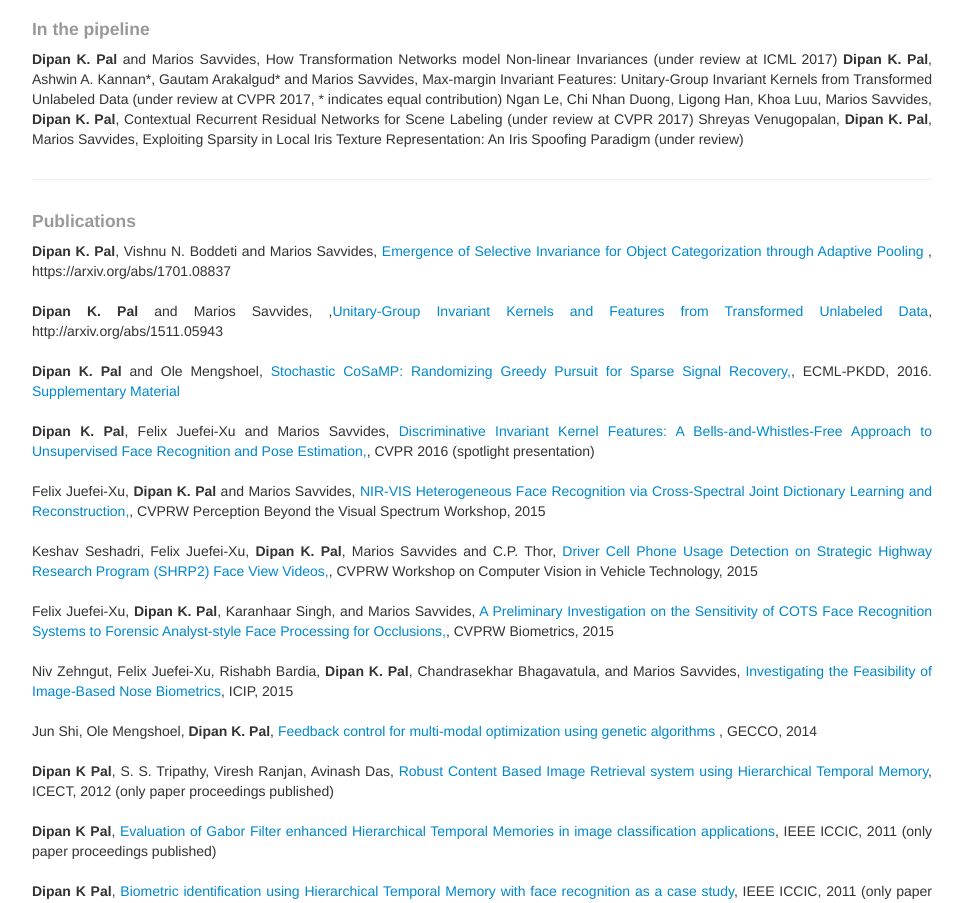
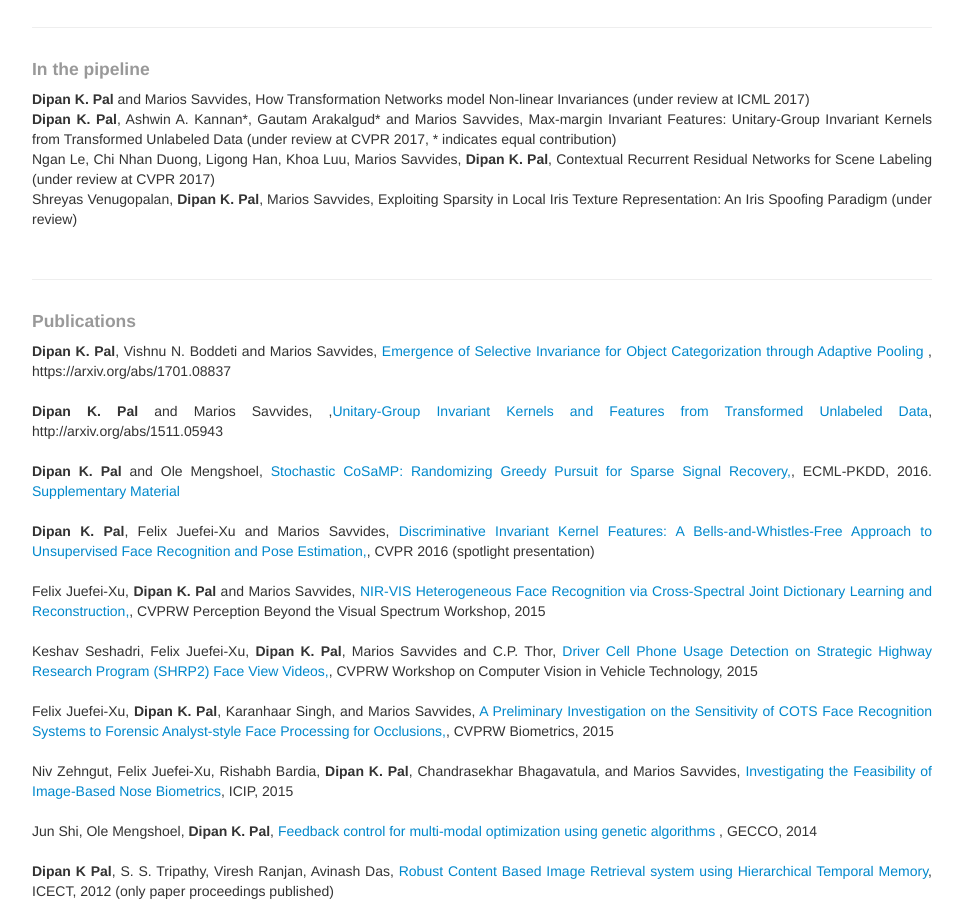
Before and after one commit to dkpal/dkpal.github.io, a plain HTML site: page index.html in a window 1280 px wide. Shown: the part 988-1891 px from the top of the page, without its empty margins (158-1121 px from the left). Drawn offline with Linux system fonts and the light colour scheme.

Commit message:
format 1

```diff
--- a/index.html
+++ b/index.html
@@ -121,11 +121,12 @@
         <div class="span12">
 
 
-          <b>Dipan K. Pal</b> and Marios Savvides, Non-parametric Tranformation Networks
+          <b>Dipan K. Pal</b> and Marios Savvides, Non-parametric Tranformation Networks <br>
 
-          <b>Dipan K. Pal</b> and Marios Savvides, General Perception Models
+          <b>Dipan K. Pal</b> and Marios Savvides, General Perception Models<br>
 
-          <b>Dipan K. Pal</b> and Marios Savvides, Planet Loss for Face Recognition
+          <b>Dipan K. Pal</b> and Marios Savvides, Planet Loss for Face Recognition<br>
+
             Pokkalla Harsha Vardhan, Kunal Sekhri, <b>Dipan K. Pal</b> and Marios Savvides, Class Correlation affects Single Object Localization using Pre-trained ConvNets (under review at WACV 2017)
         </div>
         <br>
@@ -139,11 +140,10 @@
       <div class="row-fluid" align="justify">
         <div class="span12">
 
-        <b>Dipan K. Pal</b> and Marios Savvides, How Transformation Networks model Non-linear Invariances (under review at ICML 2017)
-
-          <b>Dipan K. Pal</b>, Ashwin A. Kannan*, Gautam Arakalgud* and Marios Savvides, Max-margin Invariant Features: Unitary-Group Invariant Kernels from Transformed Unlabeled Data (under review at CVPR 2017, * indicates equal contribution)
-        Ngan Le, Chi Nhan Duong, Ligong Han, Khoa Luu, Marios Savvides, <b>Dipan K. Pal</b>, Contextual Recurrent Residual Networks for Scene Labeling (under review at CVPR 2017)
-          Shreyas Venugopalan, <b>Dipan K. Pal</b>, Marios Savvides, Exploiting Sparsity in Local Iris Texture Representation: An Iris Spoofing Paradigm (under review)
+        <b>Dipan K. Pal</b> and Marios Savvides, How Transformation Networks model Non-linear Invariances (under review at ICML 2017)<br>
+          <b>Dipan K. Pal</b>, Ashwin A. Kannan*, Gautam Arakalgud* and Marios Savvides, Max-margin Invariant Features: Unitary-Group Invariant Kernels from Transformed Unlabeled Data (under review at CVPR 2017, * indicates equal contribution)<br>
+        Ngan Le, Chi Nhan Duong, Ligong Han, Khoa Luu, Marios Savvides, <b>Dipan K. Pal</b>, Contextual Recurrent Residual Networks for Scene Labeling (under review at CVPR 2017)<br>
+          Shreyas Venugopalan, <b>Dipan K. Pal</b>, Marios Savvides, Exploiting Sparsity in Local Iris Texture Representation: An Iris Spoofing Paradigm (under review)<br>
           <br>
         </div>
         <br>
```
